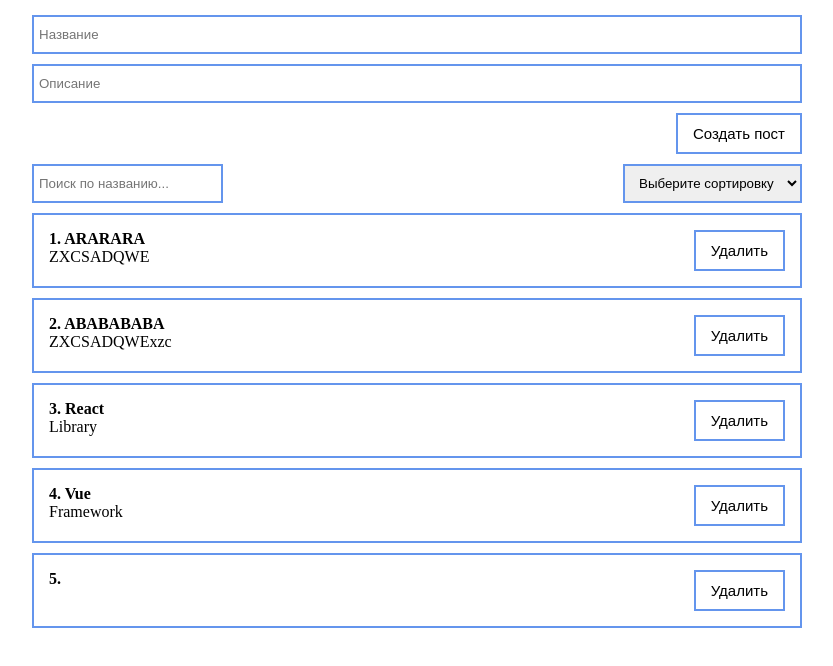
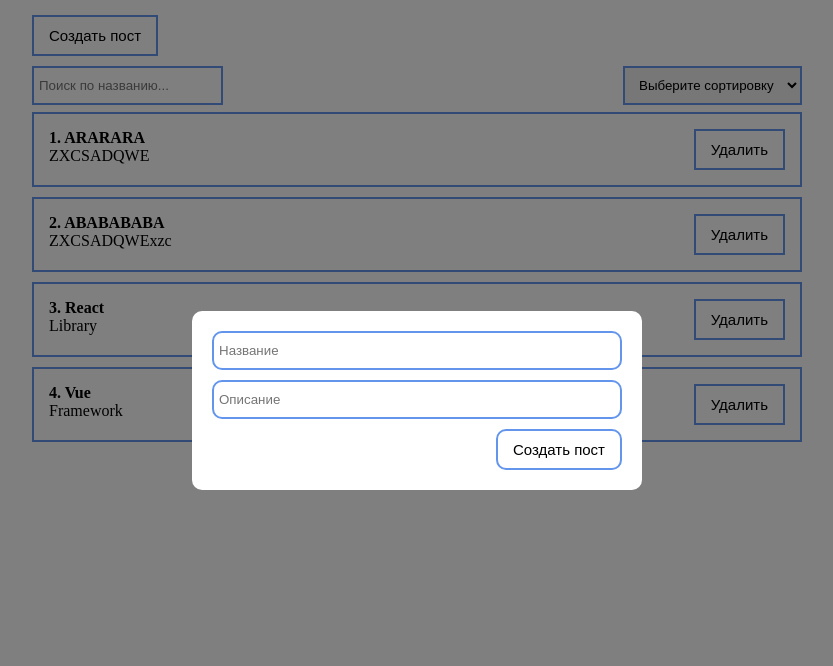
Before and after one commit to hryashik/posts-react, a React (Create React App) app: page / in a window 1280 px wide. Both pictures are taken after a click on the button "Создать пост". Shown: the top 666 px of the page, without its empty margins (223-1056 px from the left). Built offline with nearby package versions, Linux system fonts and the light colour scheme.

Commit message:
create modal component

```diff
--- a/src/App.css
+++ b/src/App.css
@@ -4,14 +4,14 @@
 	box-sizing: border-box;
 }
 
-.App {
+.AppContent {
 	padding: 15px;
 	width: 800px;
 	margin: 0 auto;
 }
 
 .sortWrapper {
-	margin-bottom: 10px;
+	margin-bottom: 7px;
 	display: flex;
 	justify-content: space-between;
 }
--- a/src/App.js
+++ b/src/App.js
@@ -1,5 +1,7 @@
 import React, { useMemo, useState } from 'react';
 import './App.css'
+import MyButton from './components/commons/MyButton/MyButton';
+import MyModal from './components/commons/MyModal/MyModal';
 import FormCreatePost from './components/FormCreatePost/FormCreatePost';
 import PostFilter from './components/PostFilter/PostFilter';
 import PostList from './components/PostList/PostList';
@@ -12,13 +14,14 @@ function App() {
 		{ id: 3, title: 'React', body: 'Library' },
 		{ id: 4, title: 'Vue', body: 'Framework' },
 	])
-	const [filter, setFilter] = useState({ sort: '', query: '' })
 
 	function addPost(e) {
 		e.preventDefault()
 		setPosts([...posts, { ...formData, id: Date.now() }])
 		setFormData({ title: '', body: '' })
+		setVisible(false)
 	}
+
 	function deletePost(id) {
 		setPosts(posts.filter(post => post.id !== id))
 	}
@@ -28,6 +31,8 @@ function App() {
 	function onChange(newFormData) {
 		setFormData(newFormData)
 	}
+
+	const [filter, setFilter] = useState({ sort: '', query: '' })
 
 	// Записываю отсортированные посты сразу в переменную и передаю уже компонентам
 	const sortedPosts = useMemo(() => {
@@ -43,19 +48,30 @@ function App() {
 		return sortedPosts.filter(post => post.title.toLowerCase().includes(filter.query.toLowerCase()))
 	}, [sortedPosts, filter.query])
 
+	//Модальное окно
+	const [visible, setVisible] = useState(false);
+
 	return (
-		<div className='App'>
+		<div className={'App'}>
+			<MyModal visible={visible} setVisible={setVisible}>
 				<FormCreatePost
 					formData={formData}
 					onChange={onChange}
 					addPost={addPost}
 				/>
+			</MyModal>
+			<div className='AppContent'>
+				<MyButton
+					style={{ marginBottom: '10px' }}
+					onClick={() => setVisible(true)}>Создать пост
+				</MyButton>
 				<PostFilter filter={filter} setFilter={setFilter} />
 				<PostList
 					posts={sortedAndFiltredPosts}
-				deletePost={deletePost}
-			/>
+					deletePost={deletePost} />
 			</div>
+		</div>
+
 	);
 }
 
--- a/src/components/FormCreatePost/FormCreatePost.module.css
+++ b/src/components/FormCreatePost/FormCreatePost.module.css
@@ -1,11 +1,12 @@
 .form {
 	display: flex;
 	flex-direction: column;
+}
+
+.form input {
 	margin-bottom: 10px;
 }
-.form input{
-	margin-bottom: 10px;
+
+.form :nth-child(3) {
+	align-self: flex-end;
 }
-.form :nth-child(3) {
-	align-self:flex-end;
-}
--- a/src/components/PostList/PostList.jsx
+++ b/src/components/PostList/PostList.jsx
@@ -15,7 +15,7 @@ function PostList({ posts, deletePost }) {
 							deletePost={deletePost}
 						/>)}
 				</div>
-				: <h2>Список постов пуст!</h2>}
+				: <h3>Посты не найдены!</h3>}
 		</div>
 
 	);
--- /dev/null
+++ b/src/components/commons/MyModal/MyModal.jsx
@@ -0,0 +1,24 @@
+import React from 'react';
+import style from './MyModal.module.css'
+
+
+function MyModal({ children, visible, setVisible }) {
+	function changeVisible(event) {
+		event.stopPropagation()
+		setVisible(false)
+	}
+	const rootStyles = [style.modalWrapper]
+	if (visible) {
+		rootStyles.push(style.active)
+	}
+	return (
+		<div className={rootStyles.join(' ')}
+			onClick={e => changeVisible(e)}>
+			<div className={style.modalContent} onClick={e => e.stopPropagation()}>
+				{children}
+			</div>
+		</div>
+	);
+}
+
+export default MyModal;
--- /dev/null
+++ b/src/components/commons/MyModal/MyModal.module.css
@@ -0,0 +1,30 @@
+.modalWrapper {
+	position: fixed;
+	left: 0;
+	top: 0;
+	right: 0;
+	bottom: 0;
+	background: rgba(0, 0, 0, 0.5);
+	display: none;
+}
+
+.modalContent {
+	padding: 20px;
+	width: 450px;
+	background-color: white;
+	border-radius: 10px;
+}
+
+.modalContent input {
+	border-radius: 10px;
+}
+
+.modalContent button {
+	border-radius: 10px;
+}
+
+.active {
+	display: flex;
+	justify-content: center;
+	align-items: center;
+}
```
Lines whose indentation alone changed are shown as unchanged.
